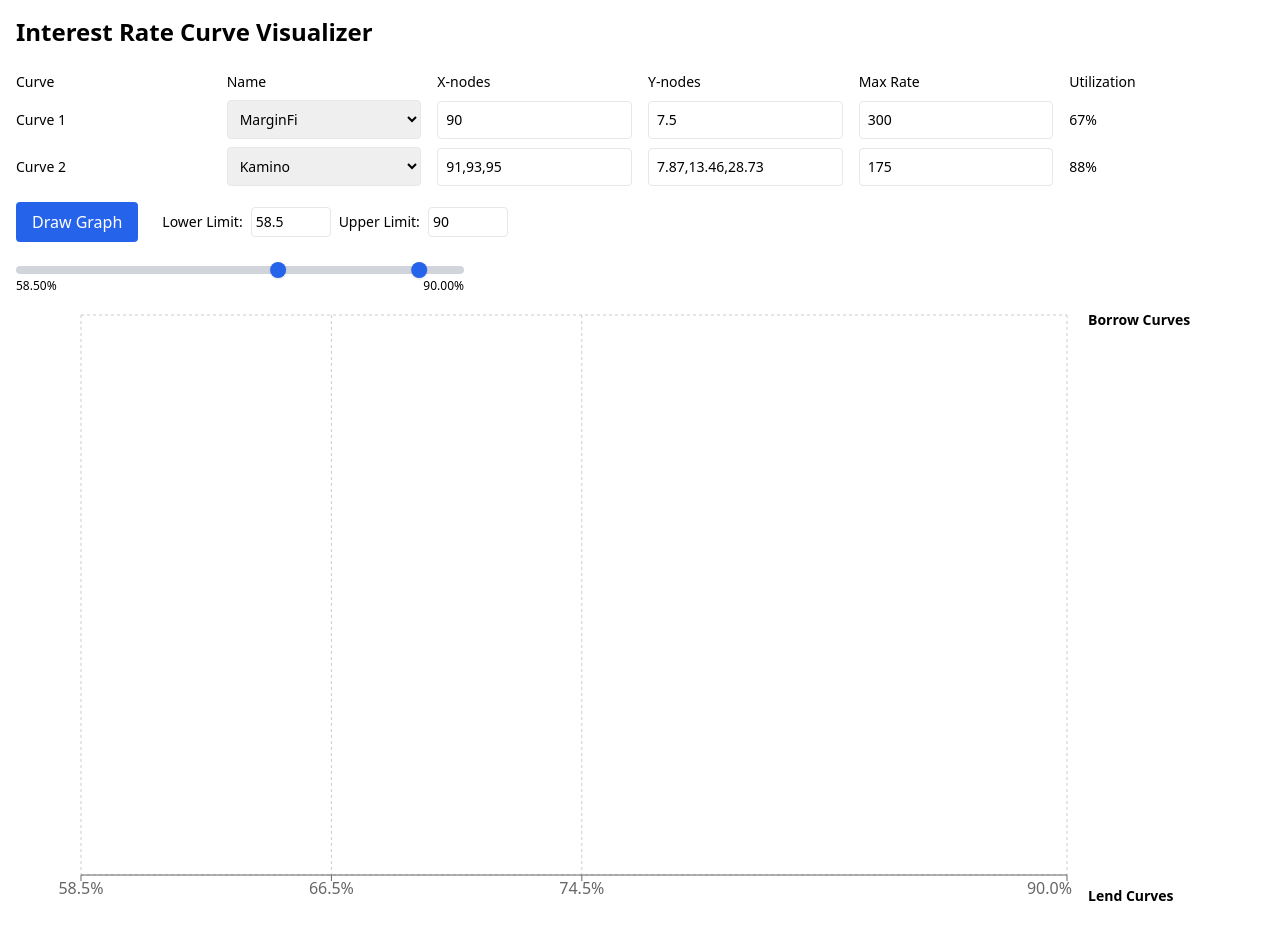
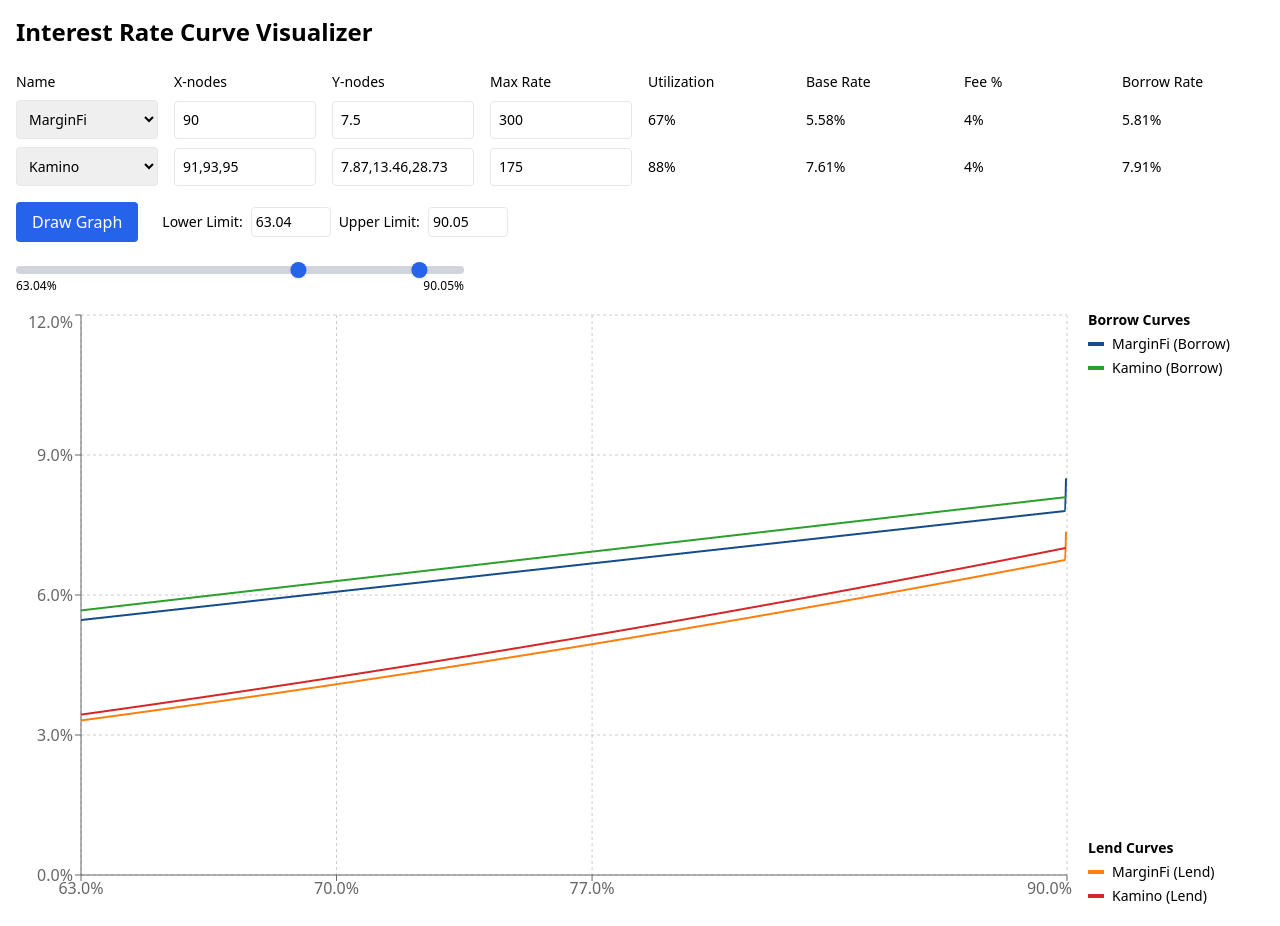
Before and after one commit to efhayes2/interest-rate-curve-app, a React (Vite) app: page / in a window 1280 px wide. Built offline with nearby package versions, Linux system fonts and the light colour scheme.

Commit message:
working proto v2

```diff
--- a/public/data/curves.json
+++ b/public/data/curves.json
@@ -6,7 +6,8 @@
     "x": [90],
     "y": [7.5],
     "max_rate": 300,
-    "current_utilization": 67
+    "current_utilization": 67,
+    "protocol_fee": 4
   },
   {
     "name": "Kamino",
@@ -15,7 +16,8 @@
     "x": [91, 93, 95],
     "y": [7.87, 13.46, 28.73],
     "max_rate": 175,
-    "current_utilization": 88
+    "current_utilization": 88,
+    "protocol_fee": 4
   },
   {
     "name": "Drift",
@@ -24,7 +26,8 @@
     "x": [80, 85, 90, 95],
     "y": [6.5, 8.54, 13.21, 21],
     "max_rate": 65,
-    "current_utilization": 80
+    "current_utilization": 80,
+    "protocol_fee": 4
   },
   {
     "name": "Save",
@@ -33,15 +36,7 @@
     "x": [48, 80, 90, 95],
     "y": [5.25, 6.27, 18.81, 376.17],
     "max_rate": 65,
-    "current_utilization": 48
-  },
-  {
-    "name": "Generic Sample",
-    "type": "Borrow",
-    "token": "SOL",
-    "x": [90],
-    "y": [7.5],
-    "max_rate": 300,
-    "current_utilization": 50
+    "current_utilization": 48,
+    "protocol_fee": 4
   }
 ]
--- a/src/App.jsx
+++ b/src/App.jsx
@@ -11,6 +11,7 @@ const curveColors = {
     lend: ["#ff7f0e", "#d62728"],
 };
 const lineWidths = { borrow: 2, lend: 2 };
+
 const MIN = 0;
 const MAX = 100;
 
@@ -20,7 +21,7 @@ export default function InterestRateCurveApp() {
     const [curve2, setCurve2] = useState(null);
     const [range, setRange] = useState([40, 100]);
     const [renderedCurves, setRenderedCurves] = useState([]);
-    const [markers, setMarkers] = useState([]);
+    const [utilizationPoints, setUtilizationPoints] = useState([]);
 
     useEffect(() => {
         fetch("/data/curves.json")
@@ -36,67 +37,70 @@ export default function InterestRateCurveApp() {
         if (curve1 && curve2) {
             const allX = [...curve1.x, ...curve2.x];
             const minX = Math.min(...allX);
-            const lower = Math.round((minX * 0.65 + Number.EPSILON) * 100) / 100;
-            setRange([lower, minX]);
+            const upper = Math.round((minX * 1.0005 + Number.EPSILON) * 100) / 100;
+            const lower = Math.round((upper * 0.7 + Number.EPSILON) * 100) / 100;
+            setRange([lower, upper]);
         }
     }, [curve1, curve2]);
 
+    useEffect(() => {
+        if (curve1 && curve2) {
+            handleDraw(); // only call when both are defined
+        }
+    }, [curve1, curve2, range]);
+
+
     const handleDraw = () => {
         const rendered = [];
-        const newMarkers = [];
+        const xMarkers = [];
 
         [curve1, curve2].forEach((cfg, i) => {
             const colorBorrow = curveColors.borrow[i];
             const colorLend = curveColors.lend[i];
             const points = buildPoints(cfg);
-            const [borrow, lend] = generateBorrowAndLend(points, range);
+
+            const [borrowBase, lend] = generateBorrowAndLend(points, range);
+            const borrow = borrowBase.map(p => ({
+                x: p.x,
+                y: p.y * (1 + cfg.protocol_fee / 100)
+            }));
 
             rendered.push(
                 { label: `${cfg.name} (Borrow)`, data: borrow, color: colorBorrow, strokeWidth: lineWidths.borrow },
                 { label: `${cfg.name} (Lend)`, data: lend, color: colorLend, strokeWidth: lineWidths.lend }
             );
 
+            // Add utilization marker
             if (cfg.current_utilization !== undefined) {
-                const x = cfg.current_utilization;
-                const y = interpolateAt(borrow, x);
-                newMarkers.push({ x, y });
+                const yBase = interpolateAt(points, cfg.current_utilization);
+                const yBorrow = yBase * (1 + cfg.protocol_fee / 100);
+                xMarkers.push({ x: cfg.current_utilization, y: yBorrow });
             }
         });
 
         setRenderedCurves(rendered);
-        setMarkers(newMarkers);
+        setUtilizationPoints(xMarkers);
     };
 
     if (!curve1 || !curve2) return <div className="p-4">Loading...</div>;
-
-    const lendAtLowerX = renderedCurves
-        .filter(c => c.label.includes("Lend") && c.data.length > 0)
-        .map(c => {
-            const before = c.data.filter(p => p.x <= range[0]).at(-1);
-            const after = c.data.find(p => p.x >= range[0]);
-            if (before && after && before.x !== after.x) {
-                const x0 = before.x, y0 = before.y;
-                const x1 = after.x, y1 = after.y;
-                const slope = (y1 - y0) / (x1 - x0);
-                return y0 + slope * (range[0] - x0);
-            }
-            return before?.y || 0;
-        });
-
-    const lendYMin = Math.max(0, Math.min(...lendAtLowerX) - 1);
 
     return (
         <div className="max-w-7xl mx-auto p-4">
             <h1 className="text-2xl font-bold mb-6">Interest Rate Curve Visualizer</h1>
 
-            <div className="grid grid-cols-6 gap-4 text-sm font-medium mb-2">
-                <div>Curve</div><div>Name</div><div>X-nodes</div><div>Y-nodes</div><div>Max Rate</div><div>Utilization</div>
+            <div className="grid grid-cols-8 gap-4 text-sm font-medium mb-2">
+                <div>Name</div><div>X-nodes</div><div>Y-nodes</div><div>Max Rate</div>
+                <div>Utilization</div><div>Base Rate</div><div>Fee %</div><div>Borrow Rate</div>
             </div>
 
-            {[curve1, curve2].map((curve, idx) => (
-                <div className="grid grid-cols-6 gap-4 items-center text-sm mb-2" key={idx}>
-                    <div>Curve {idx + 1}</div>
-                    <select className="border p-2 rounded" value={curve.name} onChange={(e) => {
+            {[curve1, curve2].map((curve, idx) => {
+                const points = buildPoints(curve);
+                const baseRate = interpolateAt(points, curve.current_utilization);
+                const borrowRate = baseRate * (1 + curve.protocol_fee / 100);
+                return (
+                    <div className="grid grid-cols-8 gap-4 items-center text-sm mb-2" key={idx}>
+                        <select className="border p-2 rounded" value={curve.name}
+                                onChange={(e) => {
                                     const selected = curvesList.find(c => c.name === e.target.value);
                                     idx === 0 ? setCurve1({ ...selected }) : setCurve2({ ...selected });
                                 }}>
@@ -112,16 +116,23 @@ export default function InterestRateCurveApp() {
                             const newCurve = { ...curve, y: e.target.value.split(",").map(Number) };
                             idx === 0 ? setCurve1(newCurve) : setCurve2(newCurve);
                         }} />
-                    <input type="number" className="border p-2 rounded" value={curve.max_rate} onChange={(e) => {
+                        <input type="number" className="border p-2 rounded" value={curve.max_rate}
+                               onChange={(e) => {
                                    const newCurve = { ...curve, max_rate: parseFloat(e.target.value) };
                                    idx === 0 ? setCurve1(newCurve) : setCurve2(newCurve);
                                }} />
-                    {curve.current_utilization ?? "—"}%
+                        <div>{curve.current_utilization}%</div>
+                        <div>{baseRate.toFixed(2)}%</div>
+                        <div>{curve.protocol_fee}%</div>
+                        <div>{borrowRate.toFixed(2)}%</div>
                     </div>
-            ))}
+                );
+            })}
 
             <div className="flex items-center gap-6 mt-4 mb-6 flex-wrap">
-                <button className="bg-blue-600 text-white px-4 py-2 rounded" onClick={handleDraw}>Draw Graph</button>
+                <button className="bg-blue-600 text-white px-4 py-2 rounded" onClick={handleDraw}>
+                    Draw Graph
+                </button>
                 <div className="flex items-center gap-2 text-sm">
                     <label>Lower Limit:</label>
                     <input inputMode="decimal" pattern="[0-9.]*" className="border p-1 w-20 rounded" value={range[0]}
@@ -158,32 +169,13 @@ export default function InterestRateCurveApp() {
                         <LineChart>
                             <CartesianGrid strokeDasharray="3 3" />
                             <XAxis dataKey="x" type="number" domain={[range[0], range[1]]} tickFormatter={(x) => `${x.toFixed(1)}%`} />
-                            <YAxis tickFormatter={(y) => `${y.toFixed(1)}%`} domain={[lendYMin, 'auto']} />
+                            <YAxis tickFormatter={(y) => `${y.toFixed(1)}%`} />
                             <Tooltip formatter={(value) => `${value.toFixed(2)}%`} labelFormatter={(label) => `Utilization: ${label.toFixed(2)}%`} />
                             {renderedCurves.map((curve, index) => (
                                 <Line key={index} type="monotone" data={curve.data} dataKey="y" name={curve.label}
                                       stroke={curve.color} dot={false} strokeWidth={curve.strokeWidth} />
                             ))}
-                            {markers.length > 0 && (
-                                <Scatter data={markers} shape={({ cx, cy }) => (
-                                    <text x={cx} y={cy} fill="black" fontSize="16" textAnchor="middle" alignmentBaseline="middle">×</text>
-                                )} />
-                            )}
-
-                            {renderedCurves.filter(c => c.label.includes("Borrow")).map((c, i) => {
-                                const curve = i === 0 ? curve1 : curve2;
-                                const points = buildPoints(curve);
-                                const utilization = curve.current_utilization;
-                                const y = interpolateAt(points, utilization);
-                                return (
-                                    <Scatter
-                                        key={`marker-${i}`}
-                                        data={[{ x: utilization, y }]}
-                                        fill="black"
-                                        shape="cross"
-                                    />
-                                );
-                            })}
+                            <Scatter data={utilizationPoints} shape="cross" fill="black" />
                         </LineChart>
                     </ResponsiveContainer>
                 </div>
```
Lines whose indentation alone changed are shown as unchanged.
